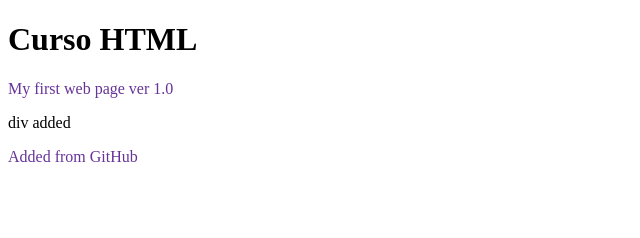
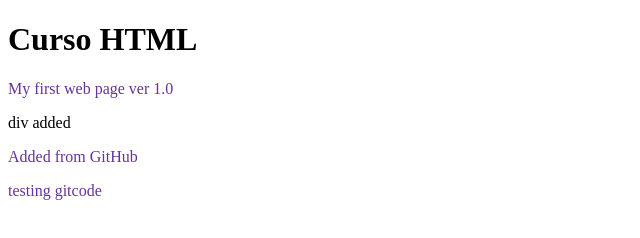
Before and after one commit to jfelizgit/CursoGit, a plain HTML site: page index.html in a window 1280 px wide. Shown: the whole page, without its empty margins (0-640 px from the left). Drawn offline with Linux system fonts and the light colour scheme.

```diff
--- a/index.html
+++ b/index.html
@@ -10,5 +10,6 @@
     <p>My first web page ver 1.0</p>
     <div>div added</div>
     <p>Added from GitHub</p>
+    <p>testing gitcode</p>
 </body>
 </html>
```
